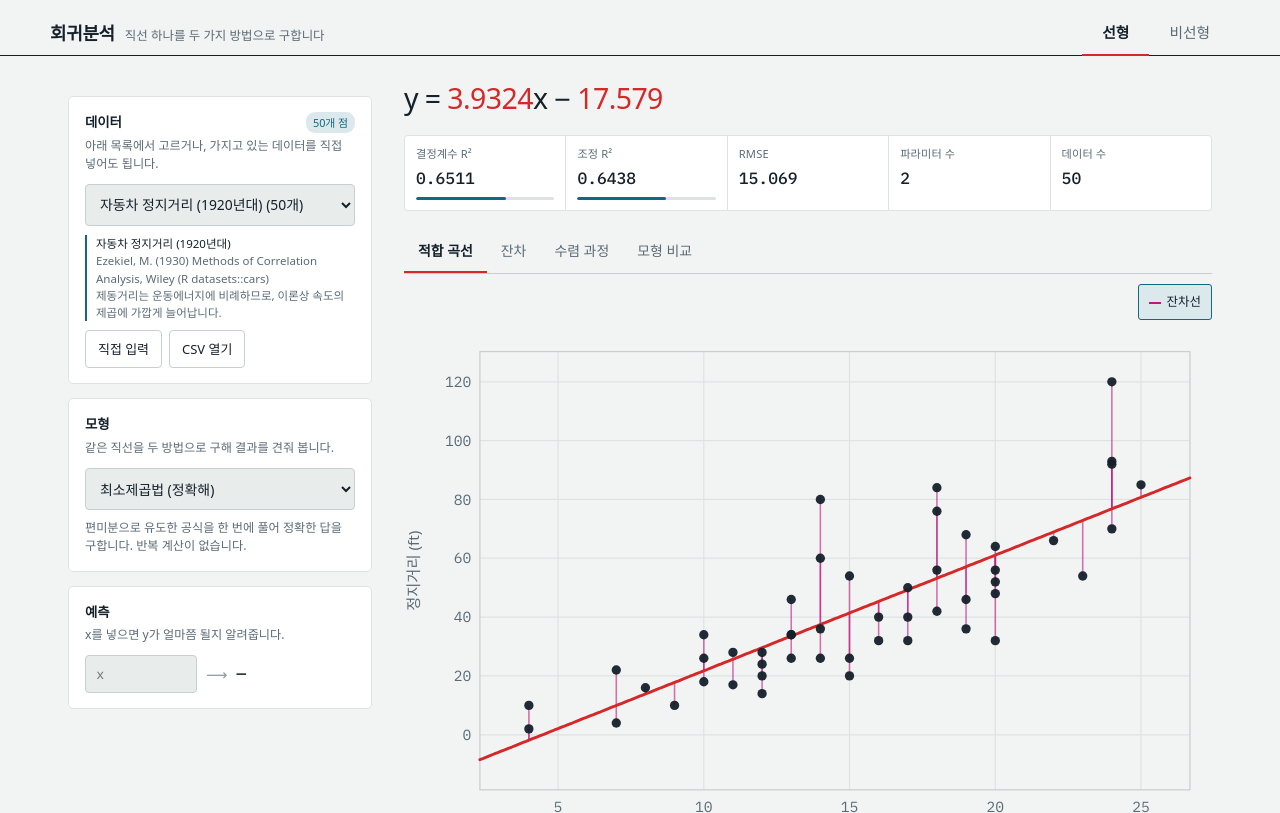
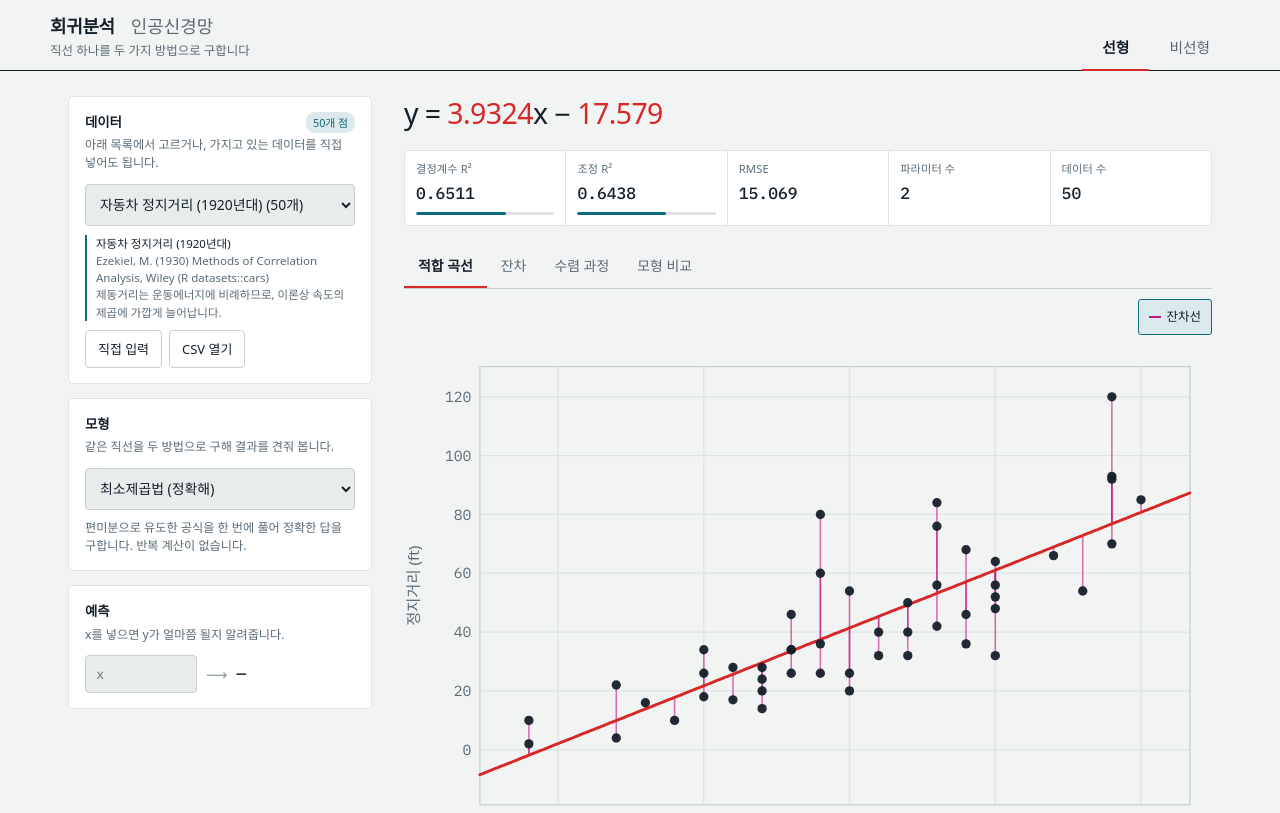
Before and after one commit to hwangjunkr/regression, a plain HTML site: page index.html in a window 1280 px wide. Shown: the top 813 px of the page. Drawn offline with Linux system fonts and the light colour scheme; a web font is replaced by a local one.

Commit message:
회귀분석 페이지에 인공신경망 전환 링크 추가

```diff
--- a/index.html
+++ b/index.html
@@ -52,9 +52,13 @@ body{margin:0;background:var(--paper);color:var(--ink);
 .top{position:sticky;top:0;z-index:20;background:var(--paper);
   border-bottom:1px solid var(--ink);
   padding:calc(12px + env(safe-area-inset-top,0px)) 18px 0}
-.topin{max-width:1180px;margin:0 auto;display:flex;align-items:center;
+.topin{max-width:1180px;margin:0 auto;display:flex;align-items:flex-end;
   justify-content:space-between;gap:14px;flex-wrap:wrap}
-.brand{display:flex;align-items:baseline;gap:10px;min-width:0}
+.brand{display:flex;flex-direction:column;min-width:0;padding-bottom:9px}
+.site{display:flex;align-items:baseline;gap:16px}
+.site a{font-size:1.12rem;color:var(--soft);text-decoration:none;white-space:nowrap;transition:color var(--t1) var(--ease)}
+.site a:hover{color:var(--ink)}
+.site a:focus-visible{outline:2px solid var(--focus);outline-offset:2px;border-radius:2px}
 .brand h1{margin:0;font-size:1.12rem;font-weight:600;letter-spacing:-.015em;white-space:nowrap}
 .brand span{font-size:.78rem;color:var(--soft);white-space:nowrap;overflow:hidden;text-overflow:ellipsis}
 .modes{position:relative;display:flex;margin:0 0 -1px;flex-shrink:0}
@@ -270,7 +274,7 @@ table.tbl tr.sel{background:var(--wash)}
 <body>
 <header class="top">
   <div class="topin">
-    <div class="brand"><h1>회귀분석</h1><span id="modesub">직선 하나를 두 가지 방법으로 구합니다</span></div>
+    <div class="brand"><div class="site"><h1>회귀분석</h1><a href="neural-network.html">인공신경망</a></div><span id="modesub">직선 하나를 두 가지 방법으로 구합니다</span></div>
     <nav class="modes" role="group" aria-label="분석 모드">
       <button id="mode-lin" aria-pressed="true">선형</button>
       <button id="mode-non" aria-pressed="false">비선형</button>
```
